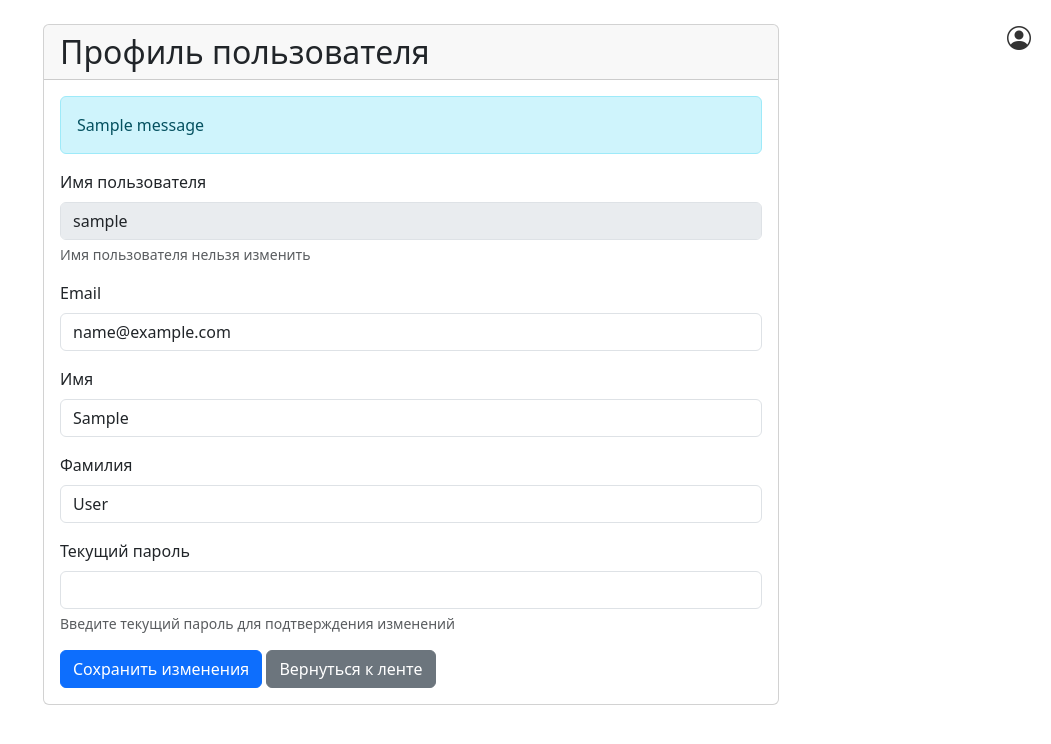
After one commit to latifik2/posts-feed, a Flask app: page /profile in a window 1280 px wide. The commit adds this page. Shown: the top 744 px of the page, without its empty margins (229-1280 px from the left). Run offline with Flask 3, Linux system fonts and the light colour scheme; a user stored in the database is signed in; tables that the repository leaves empty hold one stand-in row (values such as "Sample post"); one stand-in notice (Sample message) is shown; some libraries are stand-ins or nearby versions.

Commit message:
added profile icon at main page; implemented profile editer

```diff
--- a/app.py
+++ b/app.py
@@ -164,6 +164,52 @@ def manage_post(post_id):
 
     return redirect(url_for('feed'))
 
+@app.route('/profile', methods=['GET', 'POST'])
+def profile():
+    if 'user_id' not in session:
+        flash('Необходимо войти в систему')
+        return redirect(url_for('login'))
+
+    # Получаем данные пользователя
+    user = user_service.get_user_by_id(session['user_id'])
+    if not user:
+        flash('Пользователь не найден')
+        return redirect(url_for('login'))
+
+    if request.method == 'POST':
+        email = request.form.get('email', '').strip()
+        first_name = request.form.get('first_name', '').strip()
+        last_name = request.form.get('last_name', '').strip()
+        current_password = request.form.get('current_password', '').strip()
+
+        # Проверяем текущий пароль
+        if not user_service.check_password(user, current_password):
+            flash('Неверный пароль')
+            return render_template('profile.html', user=user)
+
+        # Проверяем email
+        if email != user.email:
+            # Проверяем, не занят ли email другим пользователем
+            existing_user = user_service.get_user_by_email(email)
+            if existing_user and existing_user.id != user.id:
+                flash('Email уже используется другим пользователем')
+                return render_template('profile.html', user=user)
+
+        # Обновляем данные пользователя
+        try:
+            user_service.update_user(
+                user_id=user.id,
+                email=email,
+                first_name=first_name if first_name else None,
+                last_name=last_name if last_name else None
+            )
+            flash('Профиль успешно обновлен')
+            return redirect(url_for('profile'))
+        except Exception as e:
+            flash(f'Ошибка при обновлении профиля: {str(e)}')
+
+    return render_template('profile.html', user=user)
+
 def get_username(user_id):
     # Mock username retrieval
     # with pg_conn.cursor() as cur:
--- a/database/users.py
+++ b/database/users.py
@@ -63,13 +63,24 @@ class UserService:
             if self.session is None:
                 db.close()
 
-    def update_user(self, user: User) -> User:
+    def update_user(self, user_id: int, email: str, first_name: Optional[str] = None, last_name: Optional[str] = None) -> Optional[User]:
         """Update user information."""
         db = self.db
         try:
+            user = db.query(User).filter(User.id == user_id).first()
+            if not user:
+                return None
+
+            user.email = email
+            user.first_name = first_name
+            user.last_name = last_name
+
             db.commit()
             db.refresh(user)
             return user
+        except Exception:
+            db.rollback()
+            raise
         finally:
             if self.session is None:
                 db.close()
--- a/templates/base.html
+++ b/templates/base.html
@@ -1,10 +1,37 @@
 <!DOCTYPE html>
 <html>
 <head>
-    <title>News Feed</title>
+    <title>{% block title %}News Feed{% endblock %}</title>
     <link rel="stylesheet" href="https://cdn.jsdelivr.net/npm/bootstrap@5.3.2/dist/css/bootstrap.min.css">
+    <link rel="stylesheet" href="https://cdn.jsdelivr.net/npm/bootstrap-icons@1.11.1/font/bootstrap-icons.css">
+    <style>
+        .profile-icon {
+            position: fixed;
+            top: 20px;
+            right: 20px;
+            z-index: 1000;
+        }
+        .profile-icon a {
+            color: #333;
+            text-decoration: none;
+            font-size: 1.5rem;
+        }
+        .profile-icon a:hover {
+            color: #0d6efd;
+        }
+    </style>
 </head>
 <body class="container mt-4">
+    {% if session.get('user_id') %}
+    <div class="profile-icon">
+        <a href="{{ url_for('profile') }}" title="Профиль">
+            <i class="bi bi-person-circle"></i>
+        </a>
+    </div>
+    {% endif %}
+
     {% block content %}{% endblock %}
+
+    <script src="https://cdn.jsdelivr.net/npm/bootstrap@5.3.2/dist/js/bootstrap.bundle.min.js"></script>
 </body>
 </html>
--- /dev/null
+++ b/templates/profile.html
@@ -0,0 +1,56 @@
+{% extends "base.html" %}
+
+{% block title %}Профиль{% endblock %}
+
+{% block content %}
+<div class="row justify-content-center">
+    <div class="col-md-8">
+        <div class="card">
+            <div class="card-header">
+                <h2 class="mb-0">Профиль пользователя</h2>
+            </div>
+            <div class="card-body">
+                {% with messages = get_flashed_messages() %}
+                    {% if messages %}
+                        {% for message in messages %}
+                            <div class="alert alert-info">{{ message }}</div>
+                        {% endfor %}
+                    {% endif %}
+                {% endwith %}
+
+                <form method="POST" action="{{ url_for('profile') }}">
+                    <div class="mb-3">
+                        <label for="username" class="form-label">Имя пользователя</label>
+                        <input type="text" class="form-control" id="username" value="{{ user.username }}" disabled>
+                        <div class="form-text">Имя пользователя нельзя изменить</div>
+                    </div>
+
+                    <div class="mb-3">
+                        <label for="email" class="form-label">Email</label>
+                        <input type="email" class="form-control" id="email" name="email" value="{{ user.email }}" required>
+                    </div>
+
+                    <div class="mb-3">
+                        <label for="first_name" class="form-label">Имя</label>
+                        <input type="text" class="form-control" id="first_name" name="first_name" value="{{ user.first_name or '' }}">
+                    </div>
+
+                    <div class="mb-3">
+                        <label for="last_name" class="form-label">Фамилия</label>
+                        <input type="text" class="form-control" id="last_name" name="last_name" value="{{ user.last_name or '' }}">
+                    </div>
+
+                    <div class="mb-3">
+                        <label for="current_password" class="form-label">Текущий пароль</label>
+                        <input type="password" class="form-control" id="current_password" name="current_password">
+                        <div class="form-text">Введите текущий пароль для подтверждения изменений</div>
+                    </div>
+
+                    <button type="submit" class="btn btn-primary">Сохранить изменения</button>
+                    <a href="{{ url_for('feed') }}" class="btn btn-secondary">Вернуться к ленте</a>
+                </form>
+            </div>
+        </div>
+    </div>
+</div>
+{% endblock %}
```
Also changed, not shown: templates/feed.html (+7 -10 lines), app.db, 1 other file.
